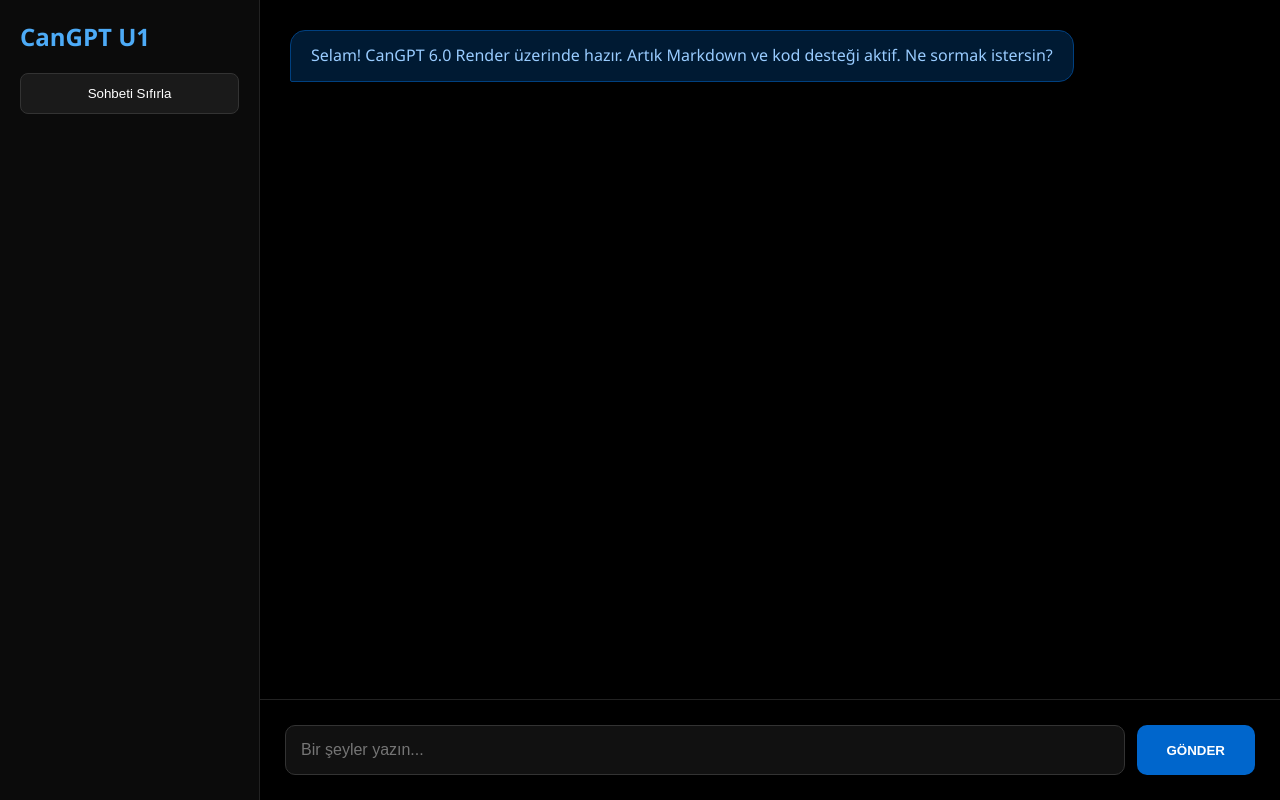
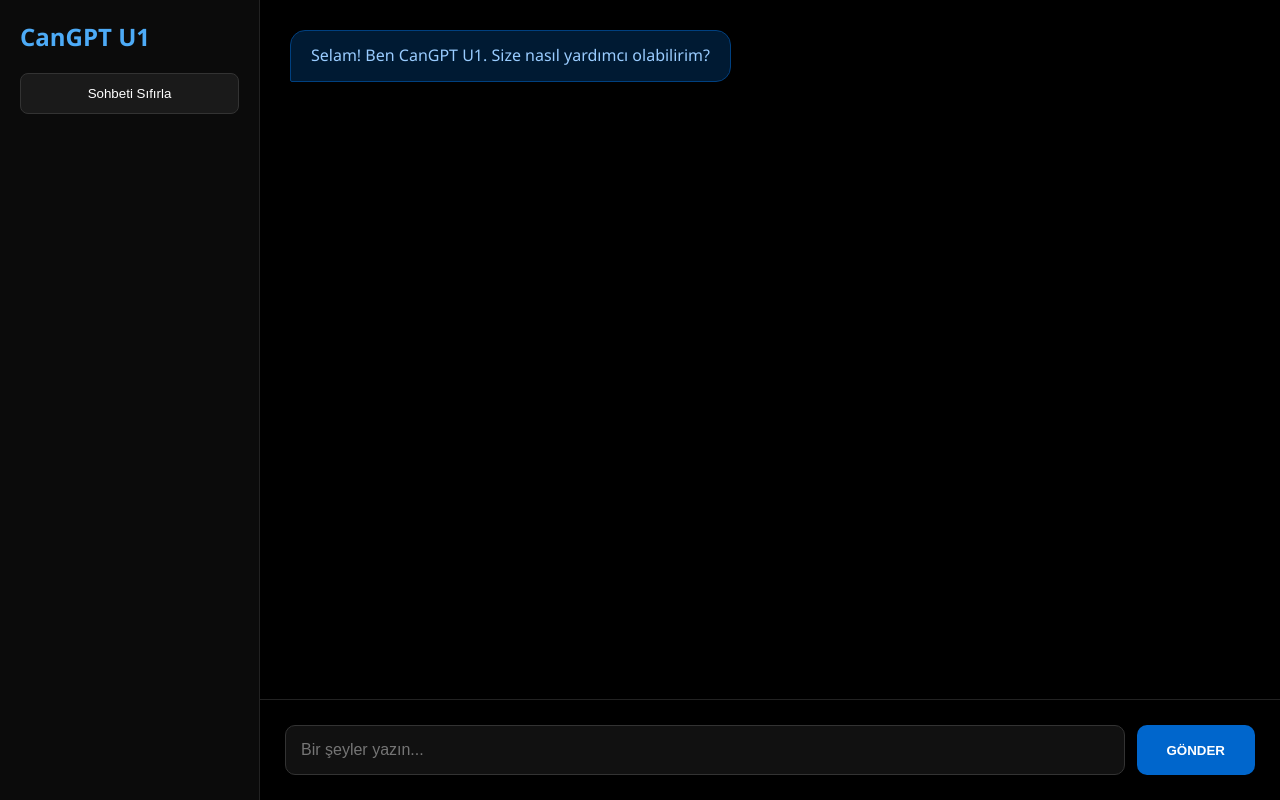
Before and after one commit to canuxs/cangpt, a website: page index.html in a window 1280 px wide. Drawn offline with nearby package versions, Linux system fonts and the light colour scheme.

Commit message:
Update index.html

```diff
--- a/index.html
+++ b/index.html
@@ -3,7 +3,7 @@
 <head>
     <meta charset="UTF-8">
     <meta name="viewport" content="width=device-width, initial-scale=1.0">
-    <title>CanGPT U1 | Llama 3.3</title>
+    <title>CanGPT U1</title>
     <script src="https://cdnjs.cloudflare.com/ajax/libs/marked/4.3.0/marked.min.js"></script>
     <style>
         * { box-sizing: border-box; }
@@ -36,7 +36,7 @@
 
 <div id="main">
     <div id="chat">
-        <div class="bubble ai">Selam! CanGPT 6.0 Render üzerinde hazır. Artık Markdown ve kod desteği aktif. Ne sormak istersin?</div>
+        <div class="bubble ai">Selam! Ben CanGPT U1. Size nasıl yardımcı olabilirim?</div>
     </div>
     <div id="input-container">
         <input type="text" id="userInput" placeholder="Bir şeyler yazın..." onkeypress="if(event.key==='Enter') sendMessage()">
```
